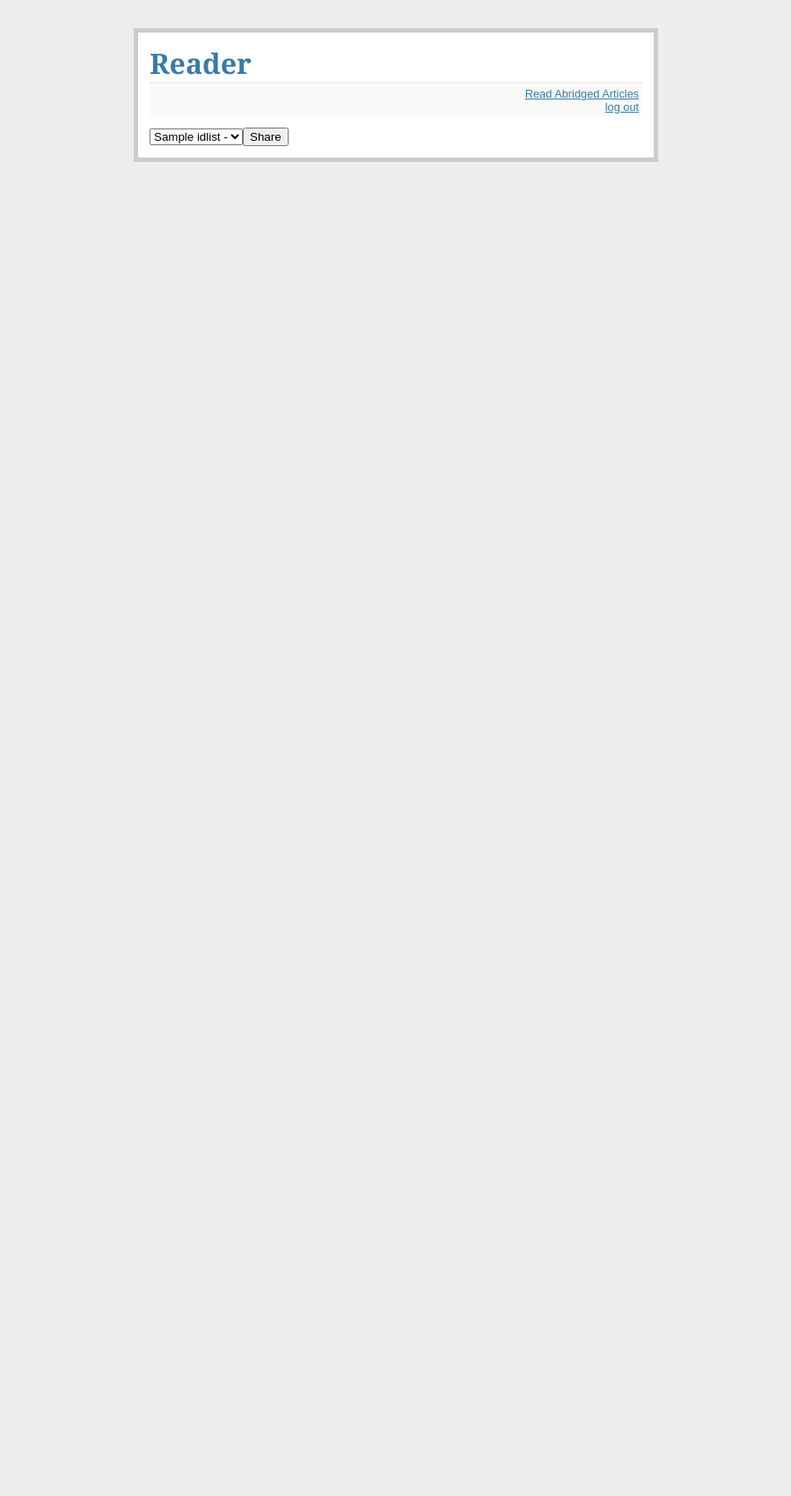
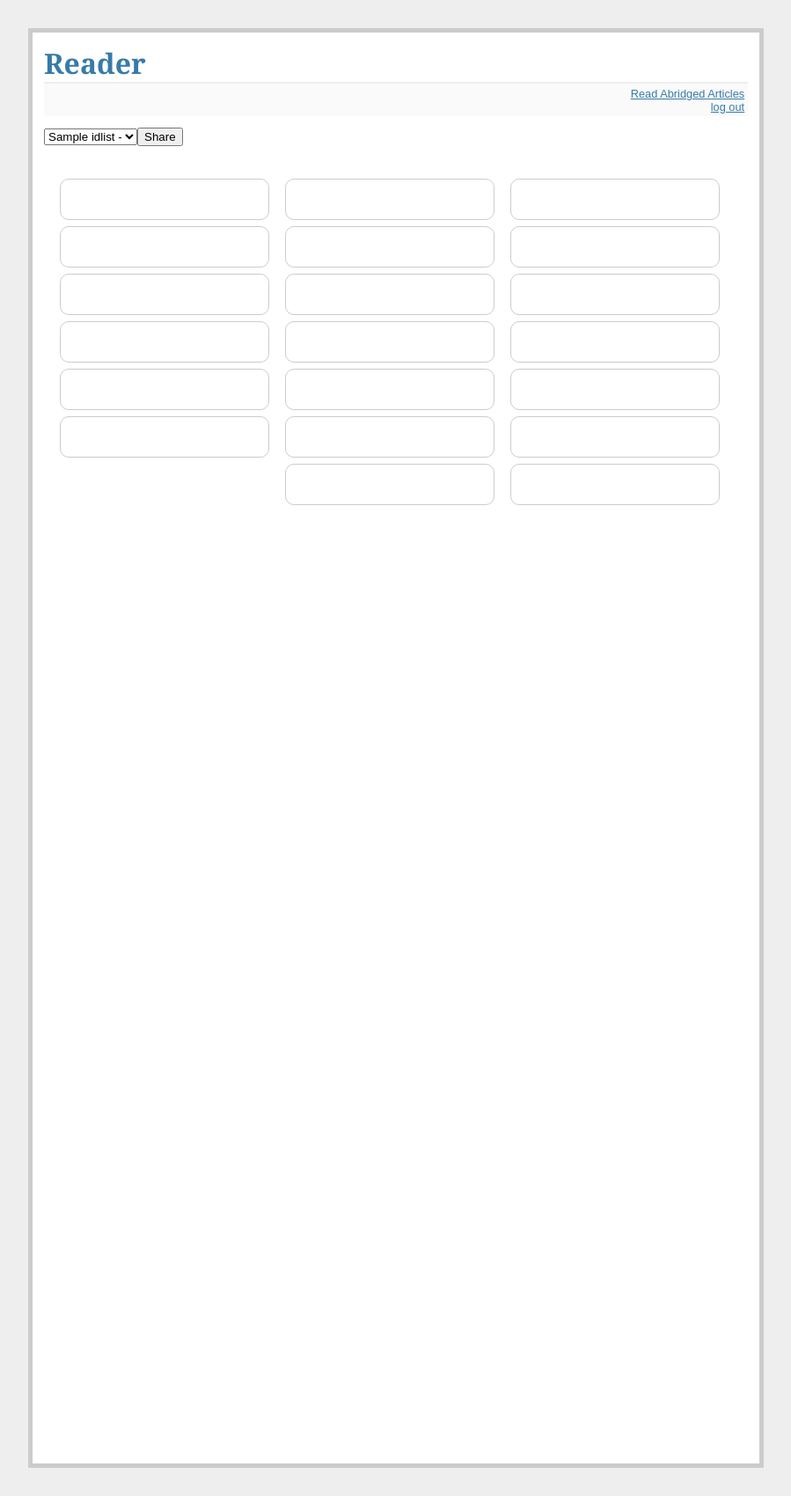
Before and after one commit to seme0021/flaskr-reader, a Flask app: template templates/show_entries.html in a window 1280 px wide. Shown: the whole page at 88% size, without its empty margins (190-1089 px from the left). Before the commit the page ends 184 px from the top, so only its background shows below. Run offline with Flask 2, Linux system fonts and the light colour scheme; the visitor is signed in with stand-in values (Sample User, id 1); the template is opened without the code that fills it: most values are stand-ins (such as "Sample title", 1, 10 or a date in 2020).

Commit message:
pagination + ui change

```diff
--- a/app.py
+++ b/app.py
@@ -57,6 +57,19 @@
       r.sadd('nytimes:usps:%s:%s:%s' % (uid,sid,i), score)
    return redirect(url_for('show_entries'))
 
+@app.route('/story/<int:sid>', methods = ['POST','GET'])
+def abridged(sid):
+   print "abridged"
+   entries = {'sid':[],'top5':[]}
+   print str(sid)
+   story = process_story(sid)
+   t =top5(story)
+   entries['sid'].append(sid)
+   for i in t:
+      entries['top5'].append(i[0])
+   print entries
+   return render_template('show_abridged.html', entries = entries, r=r)
+
 #Called by: show_all_stories.html
 #Calls: show_abridged.html
 @app.route('/all', methods=['POST'])
--- a/static/style.css
+++ b/static/style.css
@@ -4,8 +4,8 @@
 h1              { border-bottom: 2px solid #eee; }
 h2              { font-size: 1.2em; }
 
-.page           { margin: 2em auto; width: 35em; border: 5px solid #ccc;
-                  padding: 0.8em; background: white; }
+.page           { margin: 2em auto; width: 50em; border: 5px solid #ccc;
+                  padding: 0.8em; background: white; height:100em; }
 .article        { font-family: calibri; font-size: 0.8em; }
 .entries        { list-style: none; margin: 0; padding: 0; }
 .entries li     { margin: 0.8em 1.2em; }
@@ -17,3 +17,18 @@
 .flash          { background: #CEE5F5; padding: 0.5em;
                   border: 1px solid #AACBE2; }
 .error          { background: #F0D6D6; padding: 0.5em; }
+
+#container-4 {width: 100%; margin:10px auto; clear: both; padding: 20px 0}
+
+#box-4-2 {outline: 1px solid #ccc; float: left; width: 15em; height: 400px; margin-left:1em;}
+#box-4-3 {outline: 0px solid #ccc; float: left; width: 15em; height: 400px; margin-left:1em;}
+#box-4-4 {outline: 1px solid #ccc; float: left; width: 15em; height: 400px; margin-left:1em;}
+
+#box-4-3 h1 {width:98%; outline: 1px solid green; margin:0% 1%; padding:2% 0; border-radius: 10px;}
+#box-4-3 div {width:98%; border: 1px solid #ccc; margin:3% 1%; padding:1% 0; border-radius: 10px;}
+#box-4-3 div:hover {width:98%; border: 1px solid #ccc; margin:3% 1%; padding:1% 0; border-radius: 10px; background:#eee;}
+#box-4-2 div {width:98%; border: 1px solid #ccc;; margin:3% 1%; padding:9% 0; border-radius: 10px;}
+
+
+#story h4 {width:98%; margin:3% 1%; padding:2% 0; font-family: sans-serif;}
+#story p {width: 98%; margin:3% 1%; padding:2% 0; font-family: sans-serif; font-size:small;}
--- a/templates/show_entries.html
+++ b/templates/show_entries.html
@@ -8,6 +8,36 @@
           <option value={{i}}>{{i}} - {{ (r.smembers('news:nytimes:%s:headline' % i).pop()).replace("[","").replace("]","").decode('utf-8') }}</option>
   {% endfor %}
   <input  type=submit value=Share name="full">
+  <div id="container-4">
+	<div id="box-4-3" class="box">
+           {% for i in range(1,7) %}
+		<div id="story">
+                <a href="{{ url_for('abridged', sid = entries['idlist'][0][i]) }}" style="text-decoration: none">
+                    <h4> {{r.smembers('news:nytimes:%s:headline' % entries['idlist'][0][i]).pop().replace("[","").replace("]","").decode('utf-8') }} </h4>
+                    <p> {{r.smembers('news:nytimes:%s:paragraph_1' % entries['idlist'][0][i]).pop().replace("[","").replace("]","").decode('utf-8')[:250] + "..." }} </p>
+              </a> </div>
+           {% endfor %}
+	</div>
+        <div id="box-4-3" class="box">
+           {% for i in range(8,15) %}
+                <div id="story">
+                   <a href="{{ url_for('abridged', sid = entries['idlist'][0][i]) }}" style="text-decoration: none">
+                    <h4> {{r.smembers('news:nytimes:%s:headline' % entries['idlist'][0][i]).pop().replace("[","").replace("]","").decode('utf-8') }} </h4>
+                    <p> {{r.smembers('news:nytimes:%s:paragraph_1' % entries['idlist'][0][i]).pop().replace("[","").replace("]","").decode('utf-8')[:250] + "..." }} </p>
+               </a>
+            </div>
+           {% endfor %}
+        </div>
+	<div id="box-4-3" class="box">
+           {% for i in range(16,23) %}
+                <div id="story">
+                   <a href="{{ url_for('abridged', sid = entries['idlist'][0][i]) }}" style="text-decoration: none">
+                    <h4> {{r.smembers('news:nytimes:%s:headline' % entries['idlist'][0][i]).pop().replace("[","").replace("]","").decode('utf-8') }} </h4>
+                    <p> {{r.smembers('news:nytimes:%s:paragraph_1' % entries['idlist'][0][i]).pop().replace("[","").replace("]","").decode('utf-8')[:250] + "..." }} </p>
+               </a> </div>
+           {% endfor %}
+        </div>
+</div>
   </form>
   {% endif %}
 {% endblock %}
--- a/templates/show_stories.html
+++ b/templates/show_stories.html
@@ -9,6 +9,8 @@
          <div> ........ </div>
        {% endfor %}
        <input  type=submit value="Submit Scores">
+    <!--Boxes-->
+
        </form>
    </div>
 {% endblock %}
```
